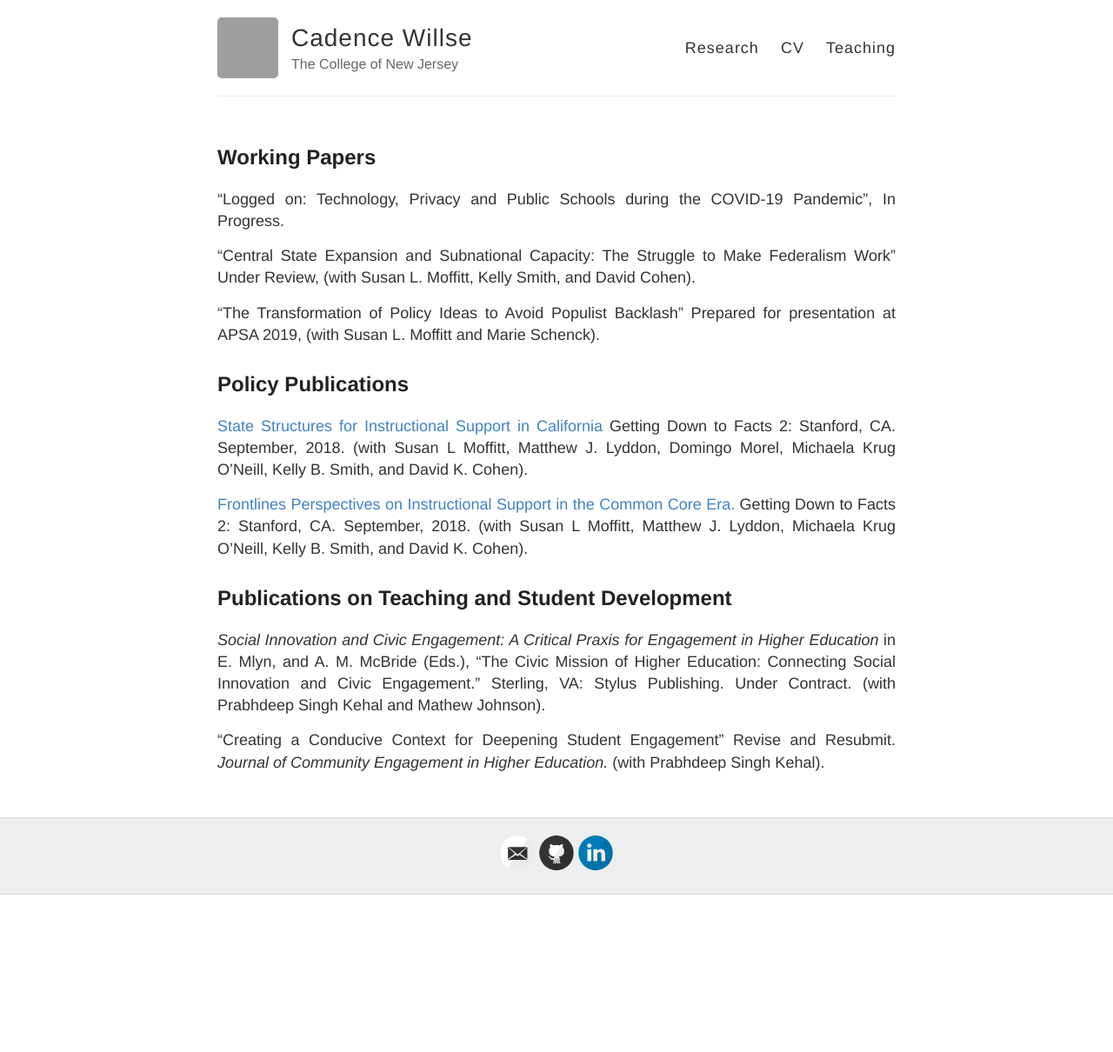
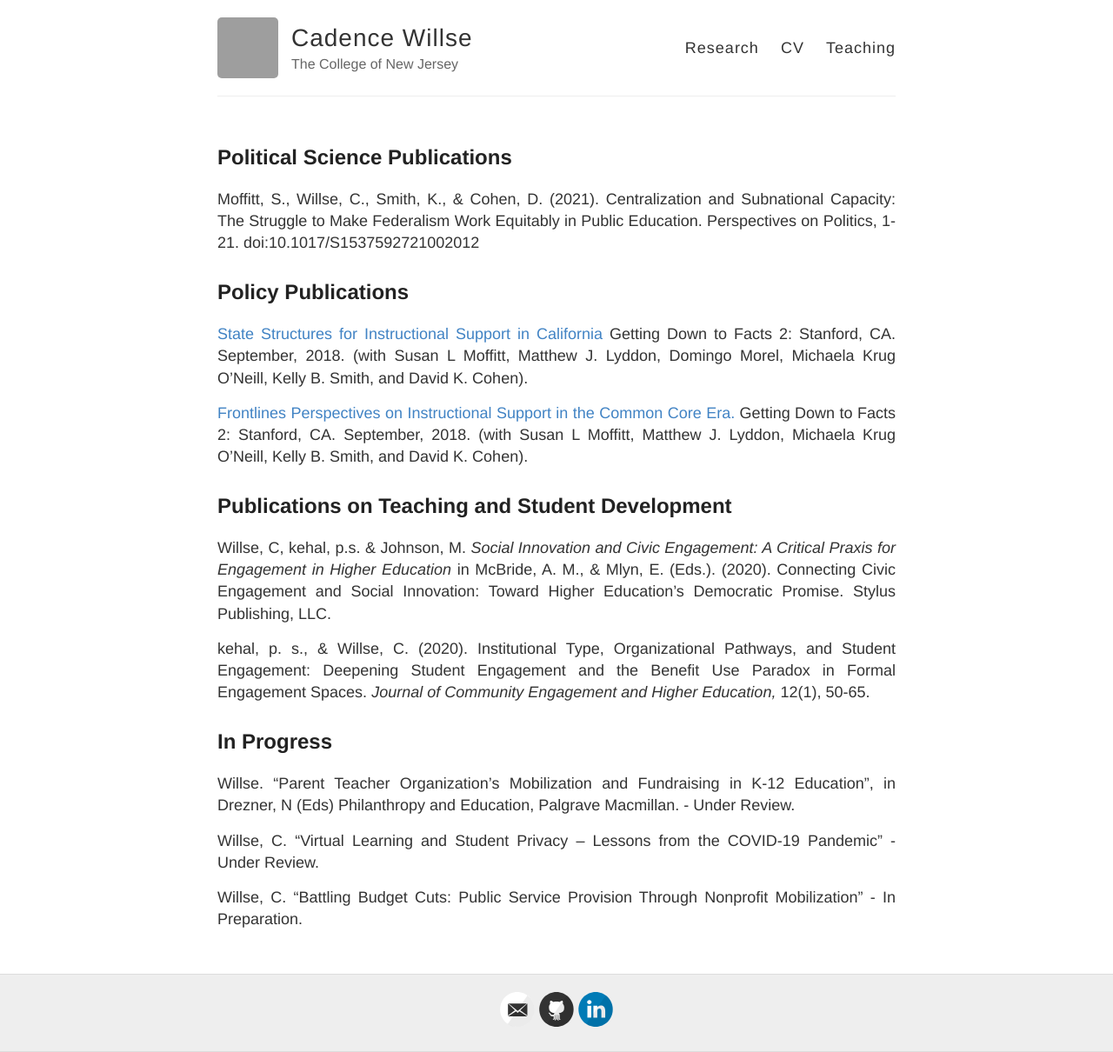
Before and after one commit to cadencewillse/cadencewillse.github.io, a Jekyll site: the page built from research.md, in a window 1280 px wide. Shown: the whole page at 87% size. Built offline with Jekyll 4.4.1, drawn with Linux system fonts in a browser that asks for light colours; before the commit the page ends 1029 px from its top, so only the background shows below that; grey boxes are pictures that could not be loaded.

Commit message:
Update research.md

```diff
--- a/research.md
+++ b/research.md
@@ -4,15 +4,9 @@ title: Research
 permalink: /research/
 ---
 
+## Political Science Publications
 
-## Working Papers
-
-“Logged on: Technology, Privacy and Public Schools during the COVID-19 Pandemic”, In Progress.
-
-“Central State Expansion and Subnational Capacity: The Struggle to Make Federalism Work” Under Review, (with Susan L. Moffitt, Kelly Smith, and David Cohen).
-
-“The Transformation of Policy Ideas to Avoid Populist Backlash” Prepared for presentation at APSA 2019, (with Susan L. Moffitt and Marie Schenck).
-
+Moffitt, S., Willse, C., Smith, K., & Cohen, D. (2021). Centralization and Subnational Capacity: The Struggle to Make Federalism Work Equitably in Public Education. Perspectives on Politics, 1-21. doi:10.1017/S1537592721002012
 
 ## Policy Publications
 
@@ -20,9 +14,16 @@ permalink: /research/
 
 [Frontlines Perspectives on Instructional Support in the Common Core Era.](http://www.gettingdowntofacts.com/publications/frontlines-perspectives-instructional-support-common-core-era) Getting Down to Facts 2: Stanford, CA. September, 2018. (with Susan L Moffitt, Matthew J. Lyddon, Michaela Krug O’Neill, Kelly B. Smith, and David K. Cohen).
 
-
 ## Publications on Teaching and Student Development
 
-*Social Innovation and Civic Engagement: A Critical Praxis for Engagement in Higher Education* in E. Mlyn, and A. M. McBride (Eds.), "The Civic Mission of Higher Education: Connecting Social Innovation and Civic Engagement." Sterling, VA: Stylus Publishing. Under Contract. (with Prabhdeep Singh Kehal and Mathew Johnson).
+Willse, C, kehal, p.s. & Johnson, M. *Social Innovation and Civic Engagement: A Critical Praxis for Engagement in Higher Education* in McBride, A. M., & Mlyn, E. (Eds.). (2020). Connecting Civic Engagement and Social Innovation: Toward Higher Education's Democratic Promise. Stylus Publishing, LLC.
 
-"Creating a Conducive Context for Deepening Student Engagement” Revise and Resubmit. *Journal of Community Engagement in Higher Education.* (with Prabhdeep Singh Kehal).
+kehal, p. s., & Willse, C. (2020). Institutional Type, Organizational Pathways, and Student Engagement: Deepening Student Engagement and the Benefit Use Paradox in Formal Engagement Spaces. *Journal of Community Engagement and Higher Education,* 12(1), 50-65.
+
+## In Progress
+
+Willse. “Parent Teacher Organization’s Mobilization and Fundraising in K-12 Education”, in Drezner, N (Eds) Philanthropy and Education, Palgrave Macmillan. - Under Review.
+
+Willse, C. "Virtual Learning and Student Privacy – Lessons from the COVID-19 Pandemic" - Under Review.
+
+Willse, C. "Battling Budget Cuts: Public Service Provision Through Nonprofit Mobilization" - In Preparation.
```
